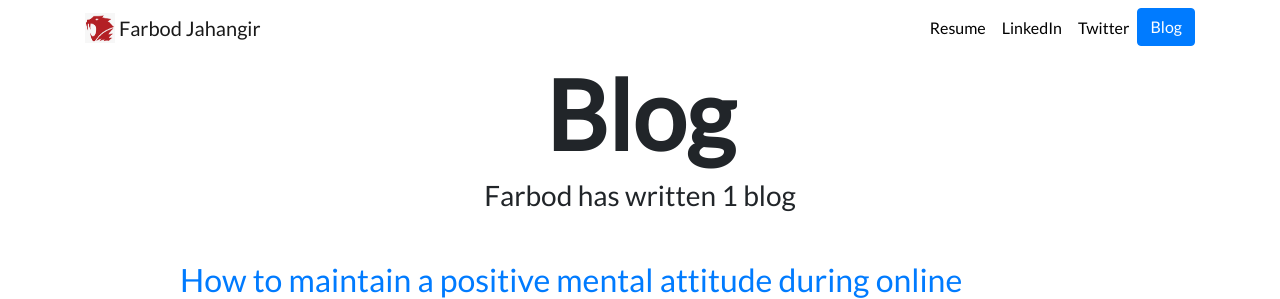
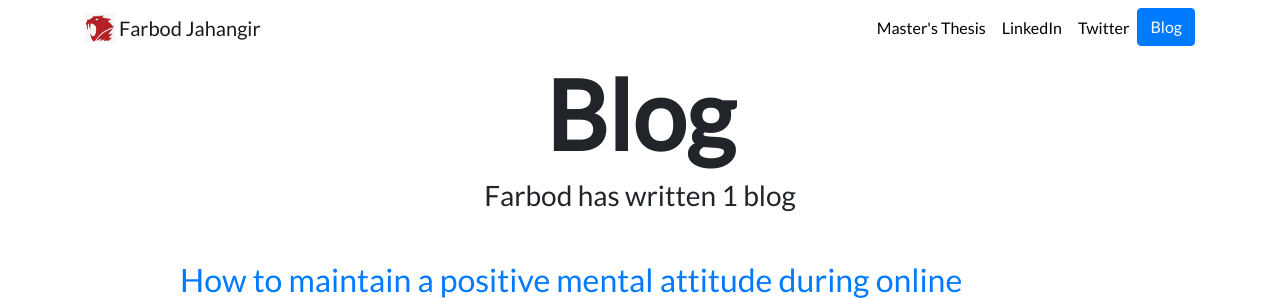
Before and after one commit to felleron/django3-personal-portfolio, a Django app: page /blog/ in a window 1280 px wide. Shown: the top 299 px of the page. Run offline with Django 3.2, Linux system fonts and the light colour scheme; data comes from the database, SQL or seed files in the repository; some libraries are stand-ins or nearby versions.

Commit message:
local settings and button update

```diff
--- a/portfolio/templates/portfolio/base.html
+++ b/portfolio/templates/portfolio/base.html
@@ -33,7 +33,7 @@
       <div class="collapse navbar-collapse text-center" id="navbarNav">
         <ul class="navbar-nav ml-auto">
           <li class="nav-item">
-            <a class="nav-link" href="{% static "portfolio/1.pdf" %}">Resume</a>
+            <a class="nav-link" href="{% static "portfolio/1.pdf" %}">Master's Thesis</a>
           </li>
           <li class="nav-item">
             <a class="nav-link" href="https://www.linkedin.com/in/farbod-jahangir-b53201215/" target="_blank">LinkedIn</a>
```
